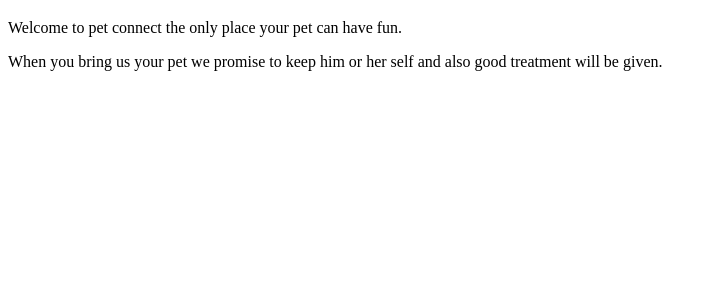
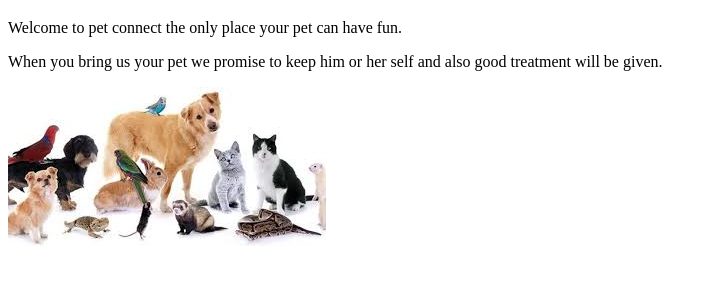
Before and after one commit to HILLARY-oti/pet-connect, a plain HTML site: page con.html in a window 1280 px wide. Shown: the part 61-346 px from the top of the page, without its empty margins (0-717 px from the left). Drawn offline with Linux system fonts and the light colour scheme.

Commit message:
add image of pets

```diff
--- a/con.html
+++ b/con.html
@@ -7,6 +7,6 @@
     <h1>LET YOUR PET HAVE FUN.</h1>
     <p>Welcome to pet connect the only place your pet can have fun.</p>
     <p>When you bring us your pet we promise to keep him or her self and also good treatment will be given.</p>
-
+    <img src="images/pet.jpg" alt="A picture of pets we deal with">
   </body>
 </html>
```
Also changed, not shown: images/pet.jpg (added).
